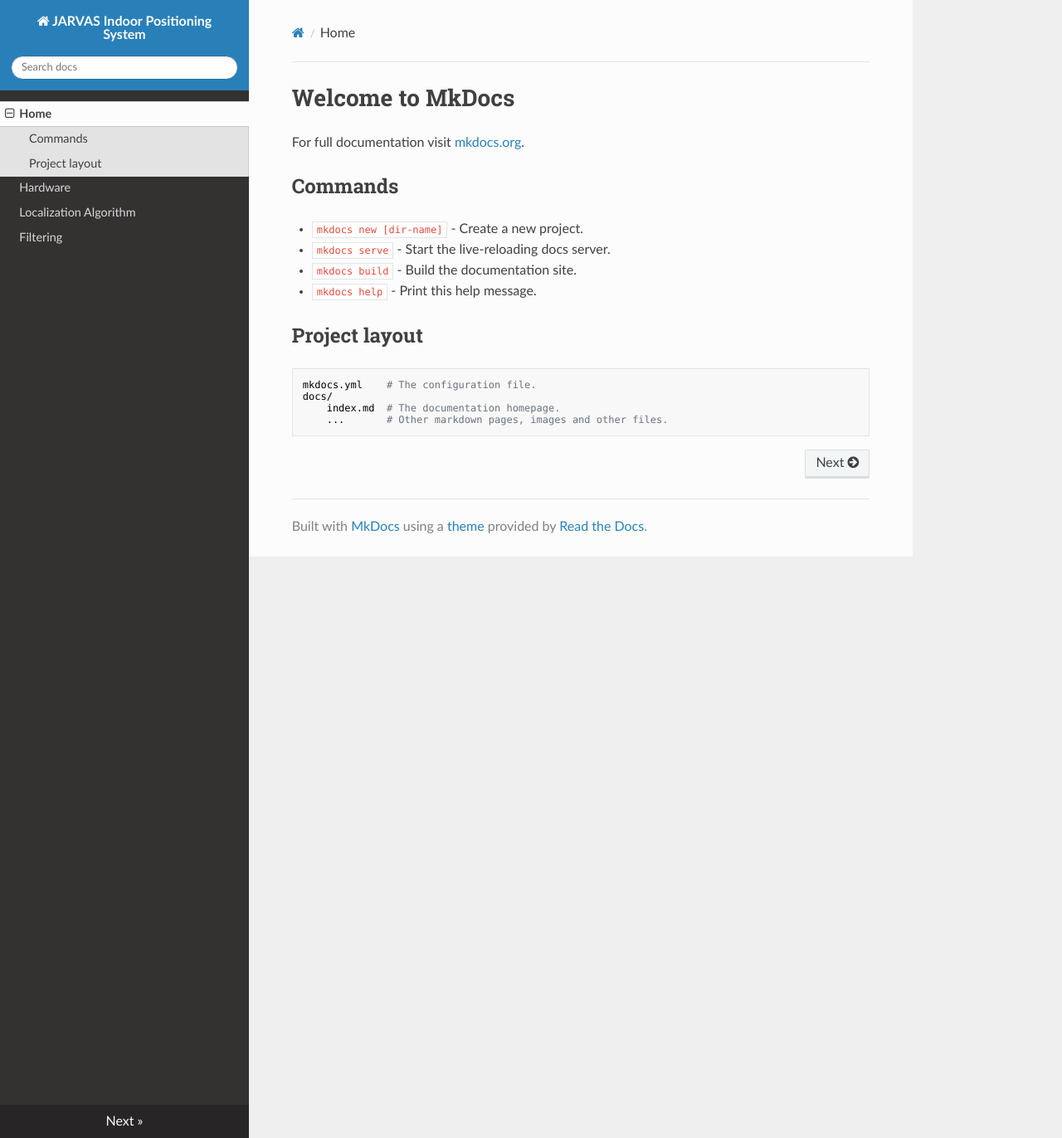
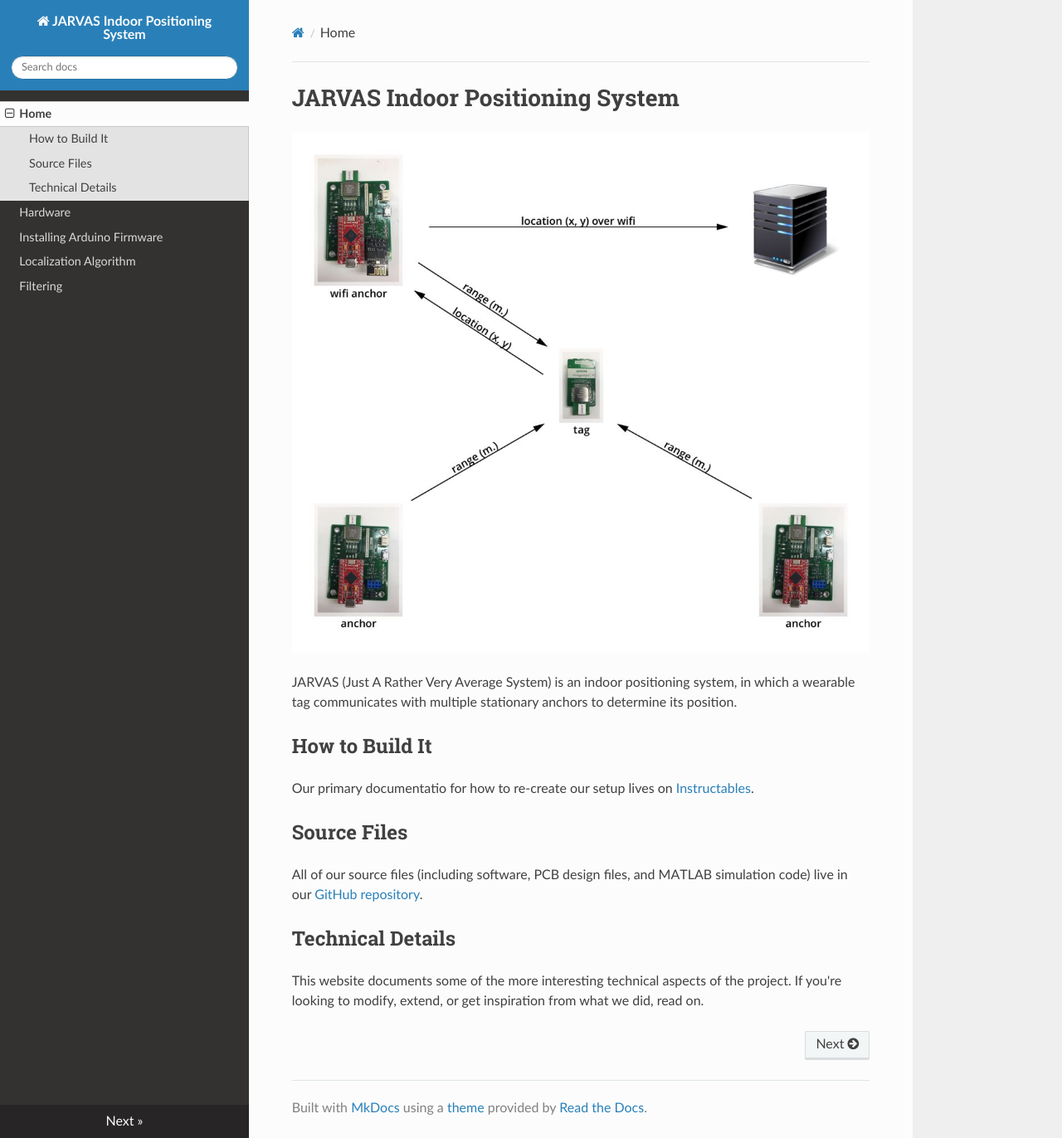
Before and after one commit to derindutz/jarvas-indoor-positioning-system, an MkDocs documentation site: the page built from docs/index.md, in a window 1280 px wide and 1372 px high. Shown: the whole window at 83% size. Built offline with MkDocs 1.6.1, drawn with Linux system fonts in a browser that asks for light colours; nearby versions of some CDN libraries; old or Windows-style settings are respelled for this version of MkDocs.

Commit message:
Documentation tweaks

```diff
--- a/docs/index.md
+++ b/docs/index.md
@@ -1,17 +1,17 @@
-# Welcome to MkDocs
+# JARVAS Indoor Positioning System
 
-For full documentation visit [mkdocs.org](http://mkdocs.org).
+![alt text](img/overview.jpg "JARVAS System")
 
-## Commands
+JARVAS (Just A Rather Very Average System) is an indoor positioning system, in which a wearable tag communicates with multiple stationary anchors to determine its position.
 
-* `mkdocs new [dir-name]` - Create a new project.
-* `mkdocs serve` - Start the live-reloading docs server.
-* `mkdocs build` - Build the documentation site.
-* `mkdocs help` - Print this help message.
+## How to Build It
 
-## Project layout
+Our primary documentatio for how to re-create our setup lives on [Instructables](https://www.instructables.com/id/JARVAS-Indoor-Positioning-System/).
 
-    mkdocs.yml    # The configuration file.
-    docs/
-        index.md  # The documentation homepage.
-        ...       # Other markdown pages, images and other files.
+## Source Files
+
+All of our source files (including software, PCB design files, and MATLAB simulation code) live in our [GitHub repository](https://github.com/dddutz/jarvas-indoor-positioning-system/).
+
+## Technical Details
+
+This website documents some of the more interesting technical aspects of the project. If you're looking to modify, extend, or get inspiration from what we did, read on.
--- a/mkdocs.yml
+++ b/mkdocs.yml
@@ -3,6 +3,7 @@
 pages:
 - Home: index.md
 - Hardware: hardware.md
+- Installing Arduino Firmware: firmware.md
 - Localization Algorithm: localization.md
 - Filtering: filtering.md
 
```
Also changed, not shown: docs/firmware.md (added, +77 -0 lines), docs/hardware.md (+2 -0 lines), docs/img/anchor_render.png (added), docs/img/overview.jpg (added), docs/img/tag_render.png (added), site/filtering/index.html, site/firmware/index.html (added), site/hardware/index.html, site/img/anchor_render.png (added), site/img/overview.jpg (added), site/img/tag_render.png (added), site/index.html, site/localization/index.html, site/mkdocs/search_index.json, 2 more files, 2 other files.
